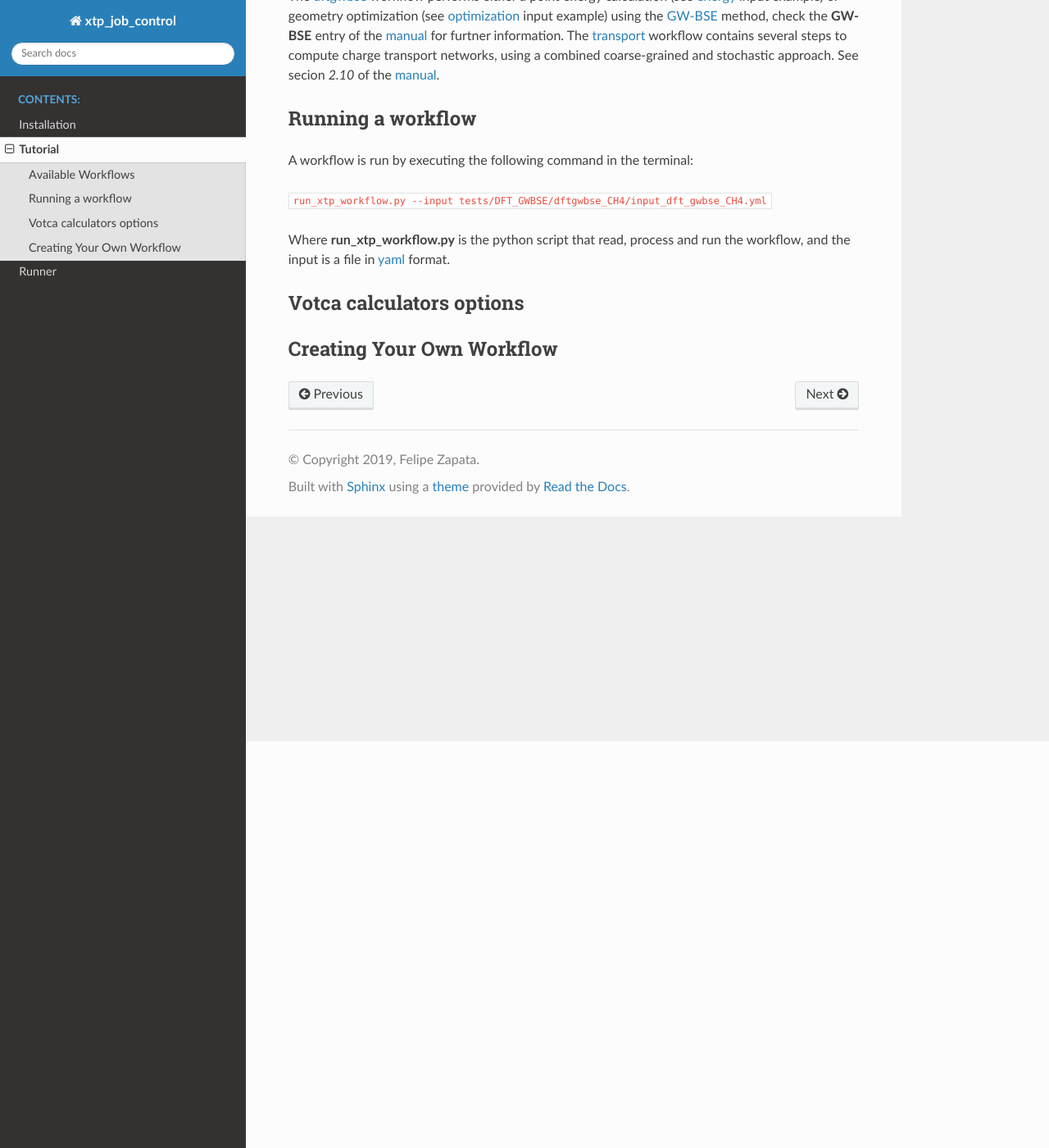
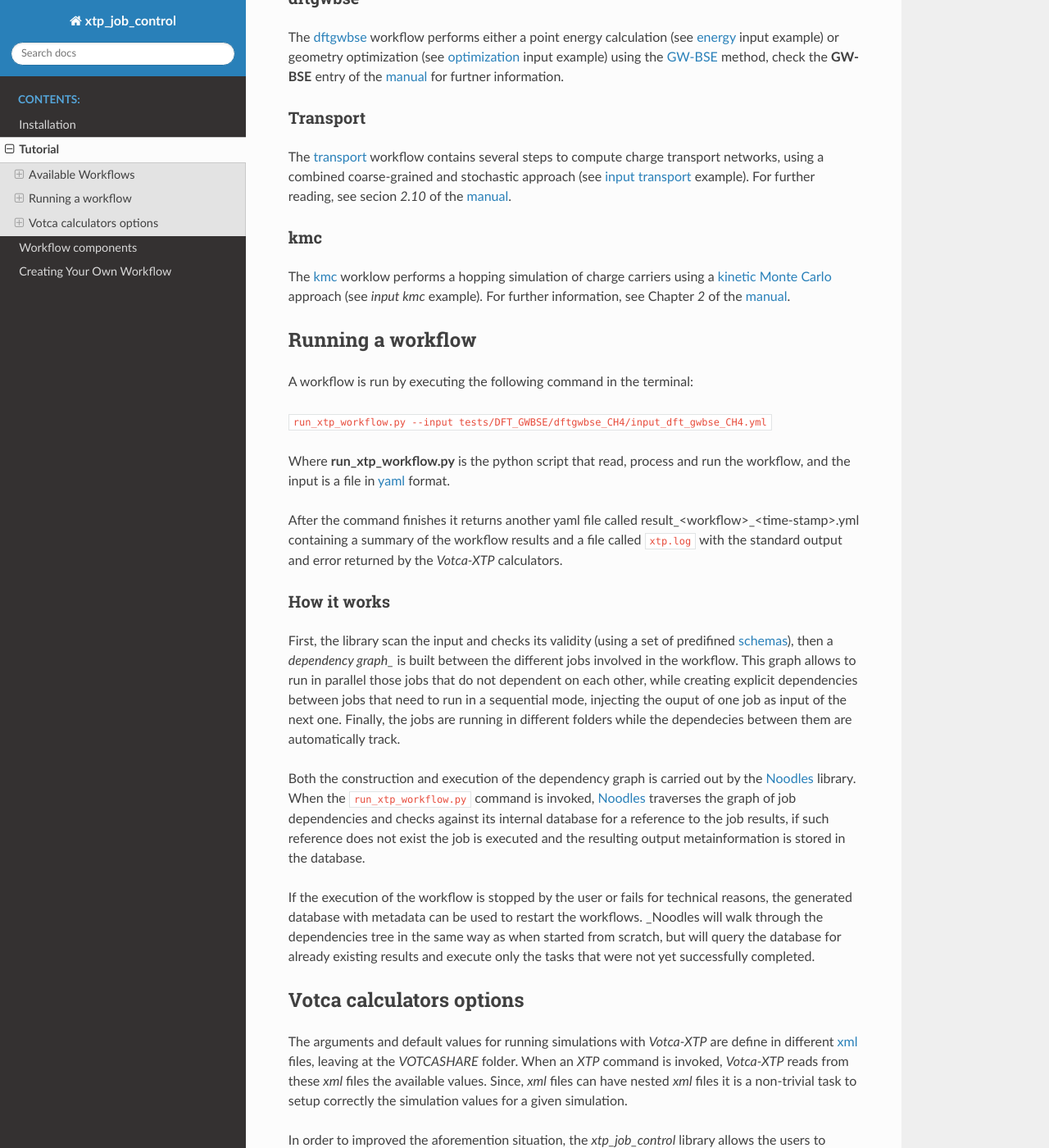
Before and after one commit to votca/xtp_job_control, a Sphinx documentation site: the page built from docs/tutorial.rst, in a window 1280 px wide and 1400 px high, scrolled down 496 px. Shown: the whole window at 82% size. Built offline with Sphinx 7.4.7 and the Read the Docs theme 2.0.0, drawn with Linux system fonts in a browser that asks for light colours; some of the changed text lies outside the part shown.

Commit message:
updating docs

```diff
--- /dev/null
+++ b/docs/create.rst
@@ -0,0 +1,3 @@
+
+Creating Your Own Workflow
+==========================
--- a/docs/index.rst
+++ b/docs/index.rst
@@ -10,9 +10,10 @@
    :maxdepth: 2
    :caption: Contents:
 
-   xtp_job_control
+   installation
    tutorial
-   runner
+   xtp_workflow
+   create
 
 Indices and tables
 ==================
--- a/docs/runner.rst
+++ /dev/null
@@ -1,2 +0,0 @@
-Runner
-======
--- a/docs/tutorial.rst
+++ b/docs/tutorial.rst
@@ -1,5 +1,7 @@
+********
 Tutorial
-========
+********
+
 The *xtp_job_control* library contains a set of  predifined workflows_ that workout
 of the box. But a user may also need further capabilities over the xtp functionality,
 for those cases the *xtp_job_control* allows a user to extend or create some missing
@@ -7,31 +9,46 @@
 
 .. _workflows:
 
+
 Available Workflows
-********************
+===================
 The following family of workflows are defined in *xtp_job_control*:
 
  * dftgwbse_
  * transport_
  * kmc_
 
+dftgwbse
+********
 The dftgwbse_ workflow performs either a point energy calculation (see energy_ input example) or
 geometry optimization (see optimization_ input example) using the `GW-BSE`_ method, check the **GW-BSE**
 entry of the manual_ for furtner information.
+
+Transport
+*********
 The transport_ workflow contains several steps to compute charge transport networks, using a combined
-coarse-grained and stochastic approach. See secion *2.10* of the manual_.
+coarse-grained and stochastic approach (see `input transport`_ example). For further reading, see secion *2.10* of the manual_.
+
+kmc
+***
+The kmc_ worklow performs a hopping simulation of charge carriers using a `kinetic Monte Carlo`_ approach (see `input kmc` example).
+For further information, see Chapter *2* of the manual_.
 
 .. _dftgwbse: https://github.com/votca/xtp_job_control/blob/master/xtp_job_control/workflows/dftgwbse.py
 .. _energy: https://github.com/votca/xtp_job_control/blob/master/tests/DFT_GWBSE/dftgwbse_CH4/input_dft_gwbse_CH4.yml
 .. _energies: https://github.com/votca/xtp_job_control/blob/master/xtp_job_control/workflows/energies.py
 .. _GW-BSE: https://en.wikipedia.org/wiki/GW_approximation
+.. _input kmc: https://github.com/votca/xtp_job_control/blob/master/tests/KMC/input_kmc.yml
+.. _input transport: https://github.com/votca/xtp_job_control/blob/master/tests/Methane/input_transport.yml
+.. _kinetic monte Carlo: https://en.wikipedia.org/wiki/Kinetic_Monte_Carlo
 .. _kmc: https://github.com/votca/xtp_job_control/blob/master/xtp_job_control/workflows/kmc.py
 .. _manual: http://doc.votca.org/xtp-manual.pdf
 .. _optimization: https://github.com/votca/xtp_job_control/blob/master/tests/DFT_GWBSE/dftgwbse_CO_geoopt/input_CO_geoopt.yml
 .. _transport: https://github.com/votca/xtp_job_control/blob/master/tests/Methane/input_transport.yml
 
+
 Running a workflow
-******************
+==================
 
 A workflow is run by executing the following command in the terminal:
 
@@ -42,8 +59,60 @@
 
 .. _yaml: https://pyyaml.org/wiki/PyYAMLDocumentation
 
+After the command finishes it returns another yaml file called result_<workflow>_<time-stamp>.yml containing a
+summary of the workflow results and a file called ``xtp.log`` with the standard output and error returned by
+the *Votca-XTP* calculators.
+
+How it works
+************
+First, the library scan the input and checks its validity (using a set of predifined schemas_), then a `dependency graph_` is
+built between the different jobs involved in the workflow. This graph allows to run in parallel those jobs that do not
+dependent on each other, while creating explicit dependencies between jobs that need to run in a sequential mode, injecting
+the ouput of one job as input of the next one. Finally, the jobs are running in different folders while the dependecies between
+them are automatically track.
+
+Both the construction and execution of the dependency graph is carried out by the Noodles_ library.
+When the ``run_xtp_workflow.py`` command is invoked,
+Noodles_ traverses the graph of job dependencies and checks against its internal database for a reference to the job results,
+if such reference does not exist the job is executed and the resulting output metainformation is stored in the database.
+
+If the execution of the workflow is stopped by the user or fails for technical reasons, the generated database with metadata
+can be used to restart the workflows. _Noodles will walk through the dependencies tree in the same way as when started from scratch,
+but will query the database for already existing results and execute only the tasks that were not yet successfully completed.
+
+.. _schemas: https://github.com/votca/xtp_job_control/blob/master/xtp_job_control/input/schemas.py
+.. _Noodles: http://nlesc.github.io/noodles/
+
+
 Votca calculators options
-*************************
+=========================
+The arguments and default values for running simulations with *Votca-XTP* are define in different xml_ files, leaving
+at the *VOTCASHARE* folder. When an *XTP* command is invoked, *Votca-XTP* reads from these *xml* files the available values.
+Since, *xml* files can have nested *xml* files it is a non-trivial task to setup correctly the simulation values for a given simulation.
 
-Creating Your Own Workflow
-**************************
+In order to improved the aforemention situation, the *xtp_job_control* library allows the users to create a section
+called **votca_calculators_options** in the input file. Every subsection on it, corresponds to an xml file and subsequently
+subsections are values that the user wish to change. For example, see the next snippet taken from
+the input example for a `single point energy`_ calculation:
+.. code-block:: yaml
+
+   votca_calculators_options:
+     dftgwbse:
+       dftpackage:
+         xtpdft.xml
+
+     xtpdft:
+       threads: 1
+
+It saids that in the *dftgwbse* xml option file, the argument ``dftpackage`` must be set equal to *xtpdft.xml*. While
+in the *xtpdft* xml option file, the number of ``threads`` should be set to 1.
+
+.. _single point energy: https://github.com/votca/xtp_job_control/blob/master/tests/DFT_GWBSE/dftgwbse_CH4/input_dft_gwbse_CH4.yml
+
+How it works
+************
+Before the jobs are executed, all the Option files in the *VOTCASHARE* folder are copy to a temporary folder. These temporary
+files are combined with **votca_calculators_options** provided by the users, generating a new set of files containing
+the options to call the *Votca-XTP* functionality.
+
+.. _xml: https://en.wikipedia.org/wiki/XML
```
Also changed, not shown: docs/xtp_workflow.rst (added, +56 -0 lines), docs/installation.rst (renamed from docs/xtp_job_control.rst), 1 other file.
